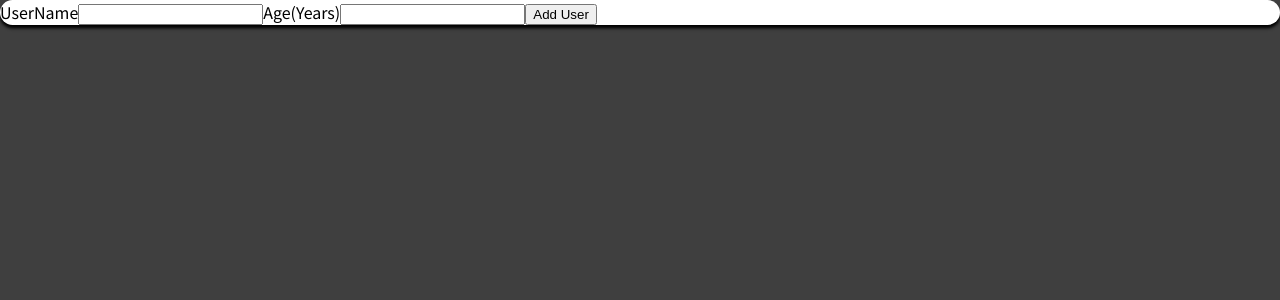
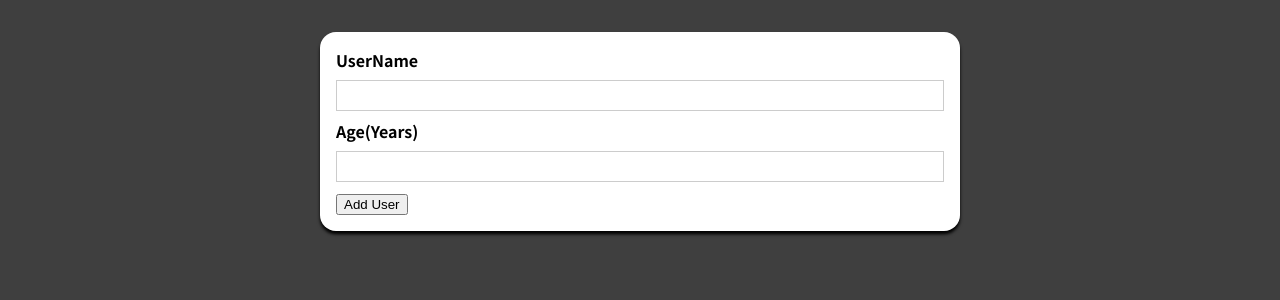
Before and after one commit to AnanSer/UserFormInterface, a React (Create React App) app: page / in a window 1280 px wide. Shown: the top 300 px of the page. Built offline with nearby package versions, Linux system fonts and the light colour scheme.

Commit message:
connecting the AddUser with card using props also styling

```diff
--- a/src/components/UI/Card.js
+++ b/src/components/UI/Card.js
@@ -2,6 +2,10 @@
 import classes from "./Card.module.css";
 
 const Card = (props) => {
-  return <div className={classes.card}>{props.children}</div>;
+  return (
+    <div className={`${classes.card}  ${props.className}`}>
+      {props.children}
+    </div>
+  );
 };
 export default Card;
--- a/src/components/UI/Card.module.css
+++ b/src/components/UI/Card.module.css
@@ -1,5 +1,5 @@
 .card {
   background-color: white;
   box-shadow: 0 0.2rem 0.2rem rgba(0, 0, 0, 26);
-  border-radius: 4rem;
+  border-radius: 1rem;
 }
--- a/src/components/Users/AddUser.css
+++ /dev/null
@@ -1,3 +0,0 @@
-.userName {
-  background-color: aliceblue;
-}
--- a/src/components/Users/AddUser.js
+++ b/src/components/Users/AddUser.js
@@ -1,5 +1,5 @@
 import React from "react";
-import "./AddUser.css";
+import classes from "./AddUser.module.css";
 import Card from "../UI/Card";
 
 const AddUsers = (props) => {
@@ -8,7 +8,7 @@
   };
 
   return (
-    <Card>
+    <Card className={classes.input}>
       <form onSubmit={submitHandler}>
         <label htmlFor="userName">UserName</label>
         <input type="text"></input>
--- /dev/null
+++ b/src/components/Users/AddUser.module.css
@@ -0,0 +1,26 @@
+.input {
+  margin: 2rem auto;
+  padding: 1rem;
+  width: 90%;
+  max-width: 40rem;
+}
+
+.input label {
+  display: block;
+  font-weight: bold;
+  margin-bottom: 0.5rem;
+}
+
+.input input {
+  font: inherit;
+  display: block;
+  width: 100%;
+  border: 1px solid #ccc;
+  padding: 0.15rem;
+  margin-bottom: 0.5rem;
+}
+
+.input input:focus {
+  outline: none;
+  border-color: #4f005f;
+}
```
